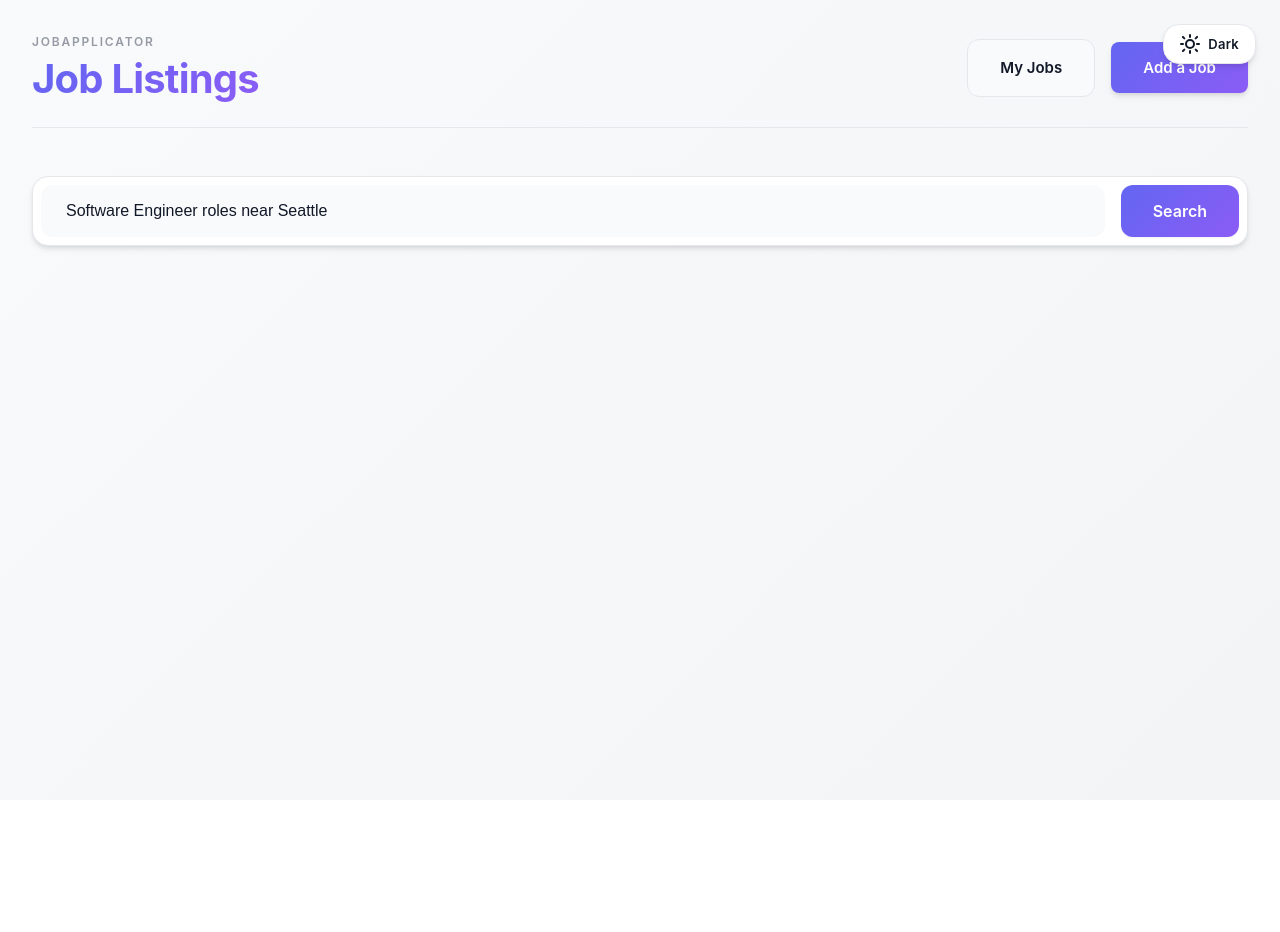
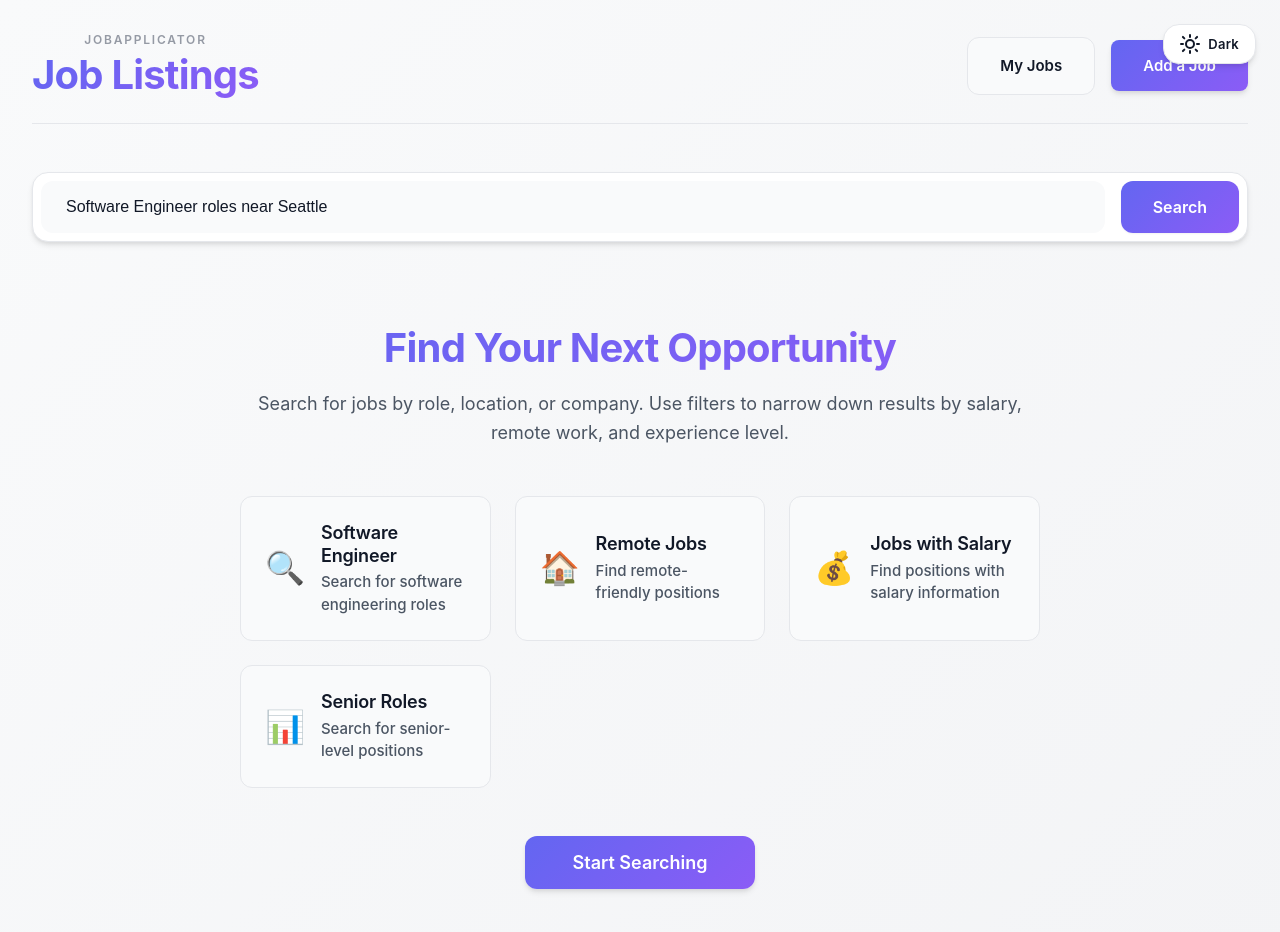
Before and after one commit to brandonlublin/JobApplicator, a React (Vite) app: page / in a window 1280 px wide. Shown: the top 932 px of the page. Before the commit the page ends 800 px from the top, so only its background shows below. Built offline with nearby package versions, Linux system fonts and the light colour scheme; no server answers.

Commit message:
add default state to home page and make dynamic filters

```diff
--- a/src/App.tsx
+++ b/src/App.tsx
@@ -1,32 +1,11 @@
 import { useState } from 'react';
-import { BrowserRouter as Router, Routes, Route, Link, useLocation } from 'react-router-dom';
+import { BrowserRouter as Router, Routes, Route } from 'react-router-dom';
 import Modal from './components/Modal/Modal';
 import JobSearch from './components/JobSearch/JobSearch';
 import MyJobs from './components/MyJobs/MyJobs';
 import ThemeToggle from './components/ThemeToggle/ThemeToggle';
 import NotFound from './components/NotFound/NotFound';
-
-const AppHeader = ({ onAddJob }: { onAddJob: () => void }) => {
-  const location = useLocation();
-  const isMyJobs = location.pathname === '/my-jobs';
-
-  return (
-    <header className="appHeader">
-      <div className="appTitleContainer">
-        <span className="appName">JobApplicator</span>
-        <h1>{isMyJobs ? 'My Applied Jobs' : 'Job Listings'}</h1>
-      </div>
-      <nav className="appNav">
-        <Link to={isMyJobs ? '/' : '/my-jobs'} className="navLink">
-          {isMyJobs ? 'Job Listings' : 'My Jobs'}
-        </Link>
-        <button className="addJobButton" onClick={onAddJob}>
-          Add a Job
-        </button>
-      </nav>
-    </header>
-  );
-};
+import AppHeader from './components/AppHeader/AppHeader';
 
 const App = () => {
   const [isModalOpen, setIsModalOpen] = useState(false);
--- /dev/null
+++ b/src/components/AppHeader/AppHeader.tsx
@@ -0,0 +1,42 @@
+import { Link, useLocation, useNavigate } from 'react-router-dom';
+
+interface AppHeaderProps {
+  onAddJob: () => void;
+}
+
+const AppHeader = ({ onAddJob }: AppHeaderProps) => {
+  const location = useLocation();
+  const navigate = useNavigate();
+  const isMyJobs = location.pathname === '/my-jobs';
+  const isHome = location.pathname === '/';
+
+  const handleHomeClick = (e: React.MouseEvent) => {
+    e.preventDefault();
+    if (isHome) {
+      window.location.reload();
+    } else {
+      navigate('/');
+    }
+  };
+
+  return (
+    <header className="appHeader">
+      <div className="appTitleContainer">
+        <button className="appName" onClick={handleHomeClick}>
+          JobApplicator
+        </button>
+        <h1>{isMyJobs ? 'My Applied Jobs' : 'Job Listings'}</h1>
+      </div>
+      <nav className="appNav">
+        <Link to={isMyJobs ? '/' : '/my-jobs'} className="navLink">
+          {isMyJobs ? 'Job Listings' : 'My Jobs'}
+        </Link>
+        <button className="addJobButton" onClick={onAddJob}>
+          Add a Job
+        </button>
+      </nav>
+    </header>
+  );
+};
+
+export default AppHeader;
--- a/src/components/JobSearch/JobSearch.module.css
+++ b/src/components/JobSearch/JobSearch.module.css
@@ -37,6 +37,123 @@
   font-weight: 500;
 }
 
+.defaultState {
+  display: flex;
+  align-items: center;
+  justify-content: center;
+  min-height: 60vh;
+  padding: var(--spacing-2xl);
+  margin: var(--spacing-xl) 0;
+}
+
+.defaultContent {
+  max-width: 800px;
+  width: 100%;
+  text-align: center;
+}
+
+.defaultTitle {
+  font-size: 2.5rem;
+  font-weight: 700;
+  margin: 0 0 var(--spacing-md);
+  background: linear-gradient(135deg, var(--primary) 0%, var(--secondary) 100%);
+  -webkit-background-clip: text;
+  -webkit-text-fill-color: transparent;
+  background-clip: text;
+  letter-spacing: -0.02em;
+}
+
+.defaultMessage {
+  font-size: 1.125rem;
+  color: var(--text-secondary);
+  margin-bottom: var(--spacing-2xl);
+  line-height: 1.6;
+}
+
+.defaultFeatures {
+  display: grid;
+  grid-template-columns: repeat(auto-fit, minmax(200px, 1fr));
+  gap: var(--spacing-lg);
+  margin-bottom: var(--spacing-2xl);
+  text-align: left;
+}
+
+.feature {
+  display: flex;
+  gap: var(--spacing-md);
+  padding: var(--spacing-lg);
+  background: var(--bg-secondary);
+  border-radius: var(--radius-lg);
+  border: 1px solid var(--gray-200);
+  transition: all var(--transition-base);
+  cursor: pointer;
+  text-align: left;
+  width: 100%;
+  font-family: inherit;
+}
+
+.feature:hover {
+  transform: translateY(-2px);
+  box-shadow: var(--shadow-md);
+  border-color: var(--primary-light);
+  background: var(--bg-primary);
+}
+
+.feature:active {
+  transform: translateY(0);
+}
+
+.featureIcon {
+  font-size: 2rem;
+  flex-shrink: 0;
+  line-height: 1;
+}
+
+.feature h3 {
+  font-size: 1.125rem;
+  font-weight: 600;
+  color: var(--text-primary);
+  margin: 0 0 var(--spacing-xs);
+}
+
+.feature p {
+  font-size: 0.9375rem;
+  color: var(--text-secondary);
+  margin: 0;
+  line-height: 1.5;
+}
+
+.searchButton {
+  background: linear-gradient(135deg, var(--primary) 0%, var(--secondary) 100%);
+  color: var(--text-inverse);
+  padding: var(--spacing-md) var(--spacing-2xl);
+  border: none;
+  border-radius: var(--radius-lg);
+  font-size: 1.125rem;
+  font-weight: 600;
+  cursor: pointer;
+  transition: all var(--transition-base);
+  box-shadow: var(--shadow-md);
+}
+
+.searchButton:hover {
+  transform: translateY(-2px);
+  box-shadow: var(--shadow-lg);
+  background: linear-gradient(135deg, var(--primary-dark) 0%, var(--secondary) 100%);
+}
+
+.emptyState {
+  text-align: center;
+  padding: var(--spacing-2xl);
+  margin: var(--spacing-xl) 0;
+}
+
+.emptyMessage {
+  font-size: 1.125rem;
+  color: var(--text-secondary);
+  margin: 0;
+}
+
 @media (max-width: 768px) {
   .jobList {
     gap: var(--spacing-md);
@@ -53,6 +170,31 @@
     font-size: 0.875rem;
     margin: var(--spacing-md) 0;
   }
+
+  .defaultState {
+    min-height: 50vh;
+    padding: var(--spacing-xl);
+    margin: var(--spacing-lg) 0;
+  }
+
+  .defaultTitle {
+    font-size: 2rem;
+  }
+
+  .defaultMessage {
+    font-size: 1rem;
+    margin-bottom: var(--spacing-xl);
+  }
+
+  .defaultFeatures {
+    grid-template-columns: 1fr;
+    gap: var(--spacing-md);
+    margin-bottom: var(--spacing-xl);
+  }
+
+  .feature {
+    padding: var(--spacing-md);
+  }
 }
 
 @media (max-width: 480px) {
@@ -65,4 +207,34 @@
     padding: var(--spacing-lg);
     font-size: 0.9375rem;
   }
+
+  .defaultState {
+    padding: var(--spacing-md);
+  }
+
+  .defaultTitle {
+    font-size: 1.75rem;
+  }
+
+  .defaultMessage {
+    font-size: 0.9375rem;
+  }
+
+  .featureIcon {
+    font-size: 1.5rem;
+  }
+
+  .feature h3 {
+    font-size: 1rem;
+  }
+
+  .feature p {
+    font-size: 0.875rem;
+  }
+
+  .searchButton {
+    padding: var(--spacing-md) var(--spacing-xl);
+    font-size: 1rem;
+    width: 100%;
+  }
 }
--- a/src/components/JobSearch/JobSearch.tsx
+++ b/src/components/JobSearch/JobSearch.tsx
@@ -60,14 +60,15 @@ const JobSearch = () => {
     return levels;
   };
 
-  const handleSearch = async () => {
+  const handleSearch = async (query?: string) => {
+    const searchTerm = query || searchQuery;
     setLoading(true);
     setError(null);
     setHasSearched(true);
     setCurrentPage(1);
 
     try {
-      const { jobs, totalPages } = await apiClient.searchJobs(searchQuery, 1);
+      const { jobs, totalPages } = await apiClient.searchJobs(searchTerm, 1);
       setJobListings(jobs);
       setTotalPages(totalPages);
     } catch (err) {
@@ -113,7 +114,80 @@ const JobSearch = () => {
       <SearchBar query={searchQuery} setQuery={setSearchQuery} onSearch={handleSearch} />
       {loading && <LoadingSpinner />}
       {error && <p className={styles.error}>{error}</p>}
-      {hasSearched && jobListings.length === 0 && !loading && <p>No jobs found.</p>}
+      {!hasSearched && !loading && !error && (
+        <div className={styles.defaultState}>
+          <div className={styles.defaultContent}>
+            <h2 className={styles.defaultTitle}>Find Your Next Opportunity</h2>
+            <p className={styles.defaultMessage}>
+              Search for jobs by role, location, or company. Use filters to narrow down results by salary, remote work, and experience level.
+            </p>
+            <div className={styles.defaultFeatures}>
+              <button
+                className={styles.feature}
+                onClick={() => {
+                  setSearchQuery('Software Engineer');
+                  handleSearch('Software Engineer');
+                }}
+              >
+                <span className={styles.featureIcon}>🔍</span>
+                <div>
+                  <h3>Software Engineer</h3>
+                  <p>Search for software engineering roles</p>
+                </div>
+              </button>
+              <button
+                className={styles.feature}
+                onClick={() => {
+                  setSearchQuery('Remote Software Engineer');
+                  setActiveFilters(prev => ({ ...prev, job_is_remote: true }));
+                  handleSearch('Remote Software Engineer');
+                }}
+              >
+                <span className={styles.featureIcon}>🏠</span>
+                <div>
+                  <h3>Remote Jobs</h3>
+                  <p>Find remote-friendly positions</p>
+                </div>
+              </button>
+              <button
+                className={styles.feature}
+                onClick={() => {
+                  setSearchQuery('Software Engineer');
+                  setActiveFilters(prev => ({ ...prev, hasSalary: true }));
+                  handleSearch('Software Engineer');
+                }}
+              >
+                <span className={styles.featureIcon}>💰</span>
+                <div>
+                  <h3>Jobs with Salary</h3>
+                  <p>Find positions with salary information</p>
+                </div>
+              </button>
+              <button
+                className={styles.feature}
+                onClick={() => {
+                  setSearchQuery('Senior Software Engineer');
+                  handleSearch('Senior Software Engineer');
+                }}
+              >
+                <span className={styles.featureIcon}>📊</span>
+                <div>
+                  <h3>Senior Roles</h3>
+                  <p>Search for senior-level positions</p>
+                </div>
+              </button>
+            </div>
+            <button className={styles.searchButton} onClick={() => handleSearch()}>
+              Start Searching
+            </button>
+          </div>
+        </div>
+      )}
+      {hasSearched && jobListings.length === 0 && !loading && (
+        <div className={styles.emptyState}>
+          <p className={styles.emptyMessage}>No jobs found. Try adjusting your search or filters.</p>
+        </div>
+      )}
       {jobListings.length > 0 && (
         <>
           <FilterPills
--- a/src/index.css
+++ b/src/index.css
@@ -155,6 +155,23 @@ body {
   color: var(--text-tertiary);
   margin: 0;
   opacity: 0.7;
+  background: none;
+  border: none;
+  padding: 0;
+  cursor: pointer;
+  font-family: inherit;
+  text-align: left;
+  transition: all var(--transition-base);
+}
+
+.appName:hover {
+  opacity: 1;
+  color: var(--primary);
+  transform: translateX(2px);
+}
+
+.appName:active {
+  transform: translateX(0);
 }
 
 h1 {
```
